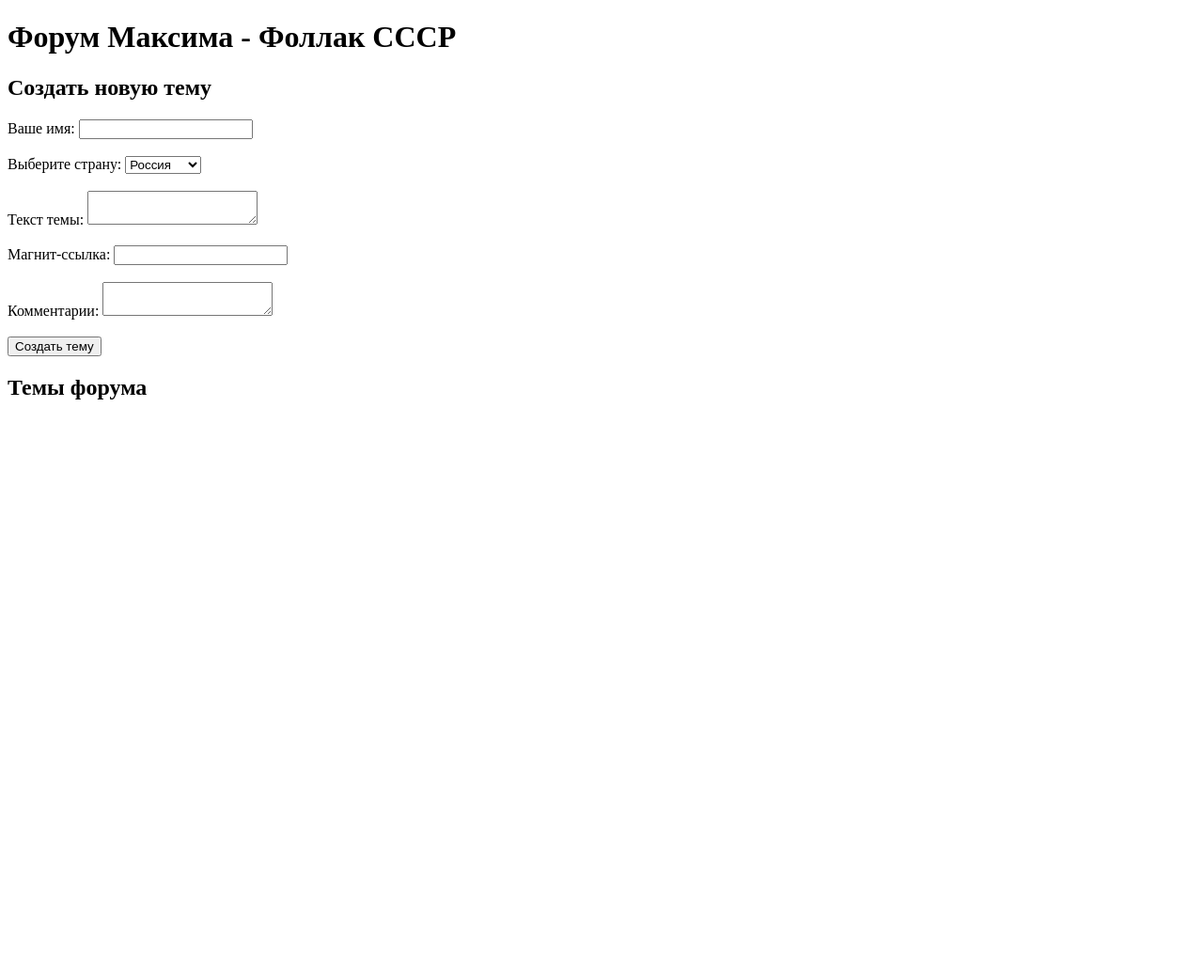
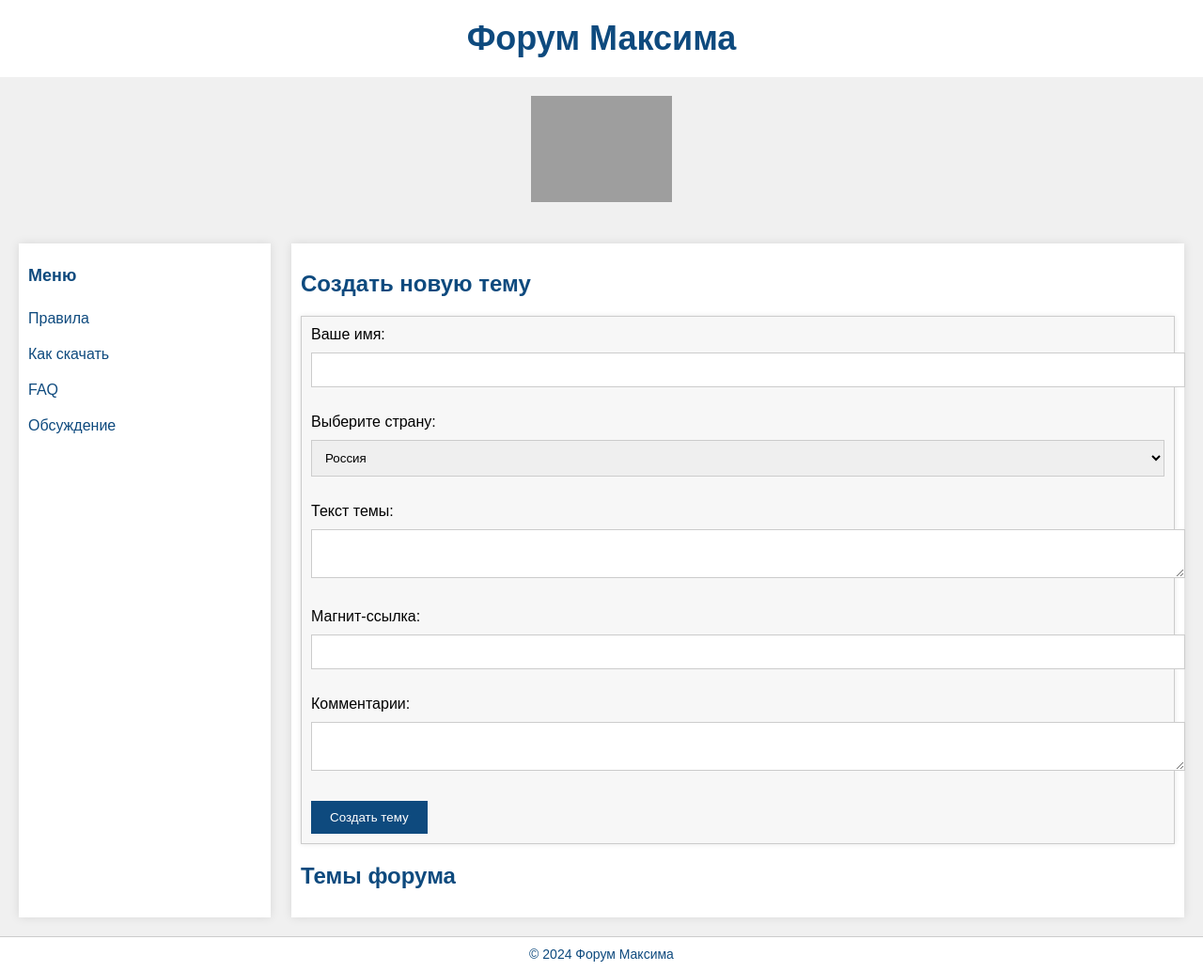
Before and after one commit to maksimermolaev54/forum, a plain HTML site: page index.html in a window 1280 px wide. Shown: the whole page at 94% size. Before the commit the page ends 800 px from the top, so only its background shows below. Drawn offline with Linux system fonts and the light colour scheme; no server answers; grey boxes are pictures that could not be loaded.

Commit message:
Add files via upload

```diff
--- a/index.html
+++ b/index.html
@@ -8,11 +8,160 @@
     <!-- Firebase -->
     <script src="https://www.gstatic.com/firebasejs/8.10.0/firebase-app.js"></script>
     <script src="https://www.gstatic.com/firebasejs/8.10.0/firebase-database.js"></script>
+
+    <style>
+        body {
+            font-family: Arial, sans-serif;
+            background-color: #F0F0F0;
+            margin: 0;
+            padding: 0;
+        }
+
+        h1 {
+            color: #0E4A7E;
+            text-align: center;
+            padding: 20px;
+            background-color: #FFFFFF;
+            margin: 0;
+            font-size: 36px;
+        }
+
+        .container {
+            display: flex;
+            justify-content: space-between;
+            padding: 20px;
+        }
+
+        .sidebar {
+            width: 20%;
+            background-color: #FFFFFF;
+            padding: 10px;
+            box-shadow: 0px 0px 10px rgba(0, 0, 0, 0.1);
+        }
+
+        .content {
+            width: 75%;
+            background-color: #FFFFFF;
+            padding: 10px;
+            box-shadow: 0px 0px 10px rgba(0, 0, 0, 0.1);
+        }
+
+        .sidebar h2 {
+            font-size: 18px;
+            color: #0E4A7E;
+        }
+
+        .sidebar ul {
+            list-style: none;
+            padding: 0;
+        }
+
+        .sidebar ul li {
+            padding: 10px 0;
+        }
+
+        .sidebar ul li a {
+            text-decoration: none;
+            color: #0E4A7E;
+        }
+
+        h2 {
+            color: #0E4A7E;
+        }
+
+        a {
+            color: #C60F13;
+            text-decoration: none;
+        }
+
+        a:hover {
+            text-decoration: underline;
+        }
+
+        form {
+            padding: 10px;
+            background-color: #F7F7F7;
+            border: 1px solid #CCC;
+            box-shadow: 0px 0px 5px rgba(0, 0, 0, 0.1);
+        }
+
+        form input, form select, form textarea {
+            width: 100%;
+            padding: 10px;
+            margin: 10px 0;
+            border: 1px solid #CCC;
+        }
+
+        form button {
+            padding: 10px 20px;
+            background-color: #0E4A7E;
+            color: #FFF;
+            border: none;
+            cursor: pointer;
+        }
+
+        form button:hover {
+            background-color: #093366;
+        }
+
+        .topics {
+            margin-top: 20px;
+        }
+
+        .topic {
+            padding: 15px;
+            background-color: #FFF;
+            border: 1px solid #CCC;
+            margin-bottom: 10px;
+        }
+
+        .topic h3 {
+            margin: 0;
+            color: #0E4A7E;
+        }
+
+        .topic p {
+            margin: 5px 0;
+        }
+
+        .footer {
+            text-align: center;
+            padding: 10px;
+            background-color: #FFFFFF;
+            color: #0E4A7E;
+            font-size: 14px;
+            border-top: 1px solid #CCC;
+        }
+
+        .flag {
+            text-align: center;
+            margin: 20px 0;
+        }
+
+        .flag img {
+            width: 150px;
+        }
+    </style>
 </head>
 <body>
-    <h1>Форум Максима - Фоллак СССР</h1>
+    <h1>Форум Максима</h1>
 
-    <!-- Форма для создания новой темы -->
+    <div class="flag">
+        <img src="https://upload.wikimedia.org/wikipedia/commons/1/1e/Flag_of_the_Soviet_Union.svg" alt="Флаг СССР">
+    </div>
+
+    <div class="container">
+        <div class="sidebar">
+            <h2>Меню</h2>
+            <ul>
+                <li><a href="#">Правила</a></li>
+                <li><a href="#">Как скачать</a></li>
+                <li><a href="#">FAQ</a></li>
+                <li><a href="#">Обсуждение</a></li>
+            </ul>
+        </div>
+
+        <div class="content">
             <h2>Создать новую тему</h2>
             <form id="new-topic-form">
                 <label for="name">Ваше имя:</label>
@@ -37,22 +186,28 @@
                 <button type="submit">Создать тему</button>
             </form>
 
-    <!-- Список тем -->
             <h2>Темы форума</h2>
-    <div id="topics"></div>
+            <div id="topics" class="topics"></div>
+        </div>
+    </div>
+
+    <div class="footer">
+        &copy; 2024 Форум Максима
+    </div>
 
     <script>
         // Конфигурация Firebase
         var firebaseConfig = {
             apiKey: "AIzaSyC5AVrgG2NDmYc_guu5YzMJpNcgJFf22V4",
             authDomain: "forum-c869d.firebaseapp.com",
-            databaseURL: "https://forum-c869d-default-rtdb.firebaseio.com/",
+            databaseURL: "https://forum-c869d-default-rtdb.firebaseio.com",
             projectId: "forum-c869d",
             storageBucket: "forum-c869d.appspot.com",
             messagingSenderId: "558313296876",
             appId: "1:558313296876:web:5edfd4d79c80416878a6c9",
             measurementId: "G-PG45MD0DZZ"
         };
+
         // Инициализация Firebase
         firebase.initializeApp(firebaseConfig);
         var database = firebase.database();
@@ -82,7 +237,8 @@
         // Отображение списка тем
         var topicsDiv = document.getElementById('topics');
         database.ref('topics').on('value', function(snapshot) {
-            topicsDiv.innerHTML = '';
+            if (snapshot.exists()) {
+                topicsDiv.innerHTML = ''; // Очищаем старый контент
                 snapshot.forEach(function(childSnapshot) {
                     var topic = childSnapshot.val();
                     topicsDiv.innerHTML += `
@@ -92,9 +248,11 @@
                             <p><a href="${topic.magnet_link}">Магнит-ссылка</a></p>
                             <p>Комментарии: ${topic.comments}</p>
                         </div>
-                    <hr>
                     `;
                 });
+            } else {
+                topicsDiv.innerHTML = '<p>Нет созданных тем.</p>';
+            }
         });
     </script>
 </body>
```
Lines whose indentation alone changed are shown as unchanged.
